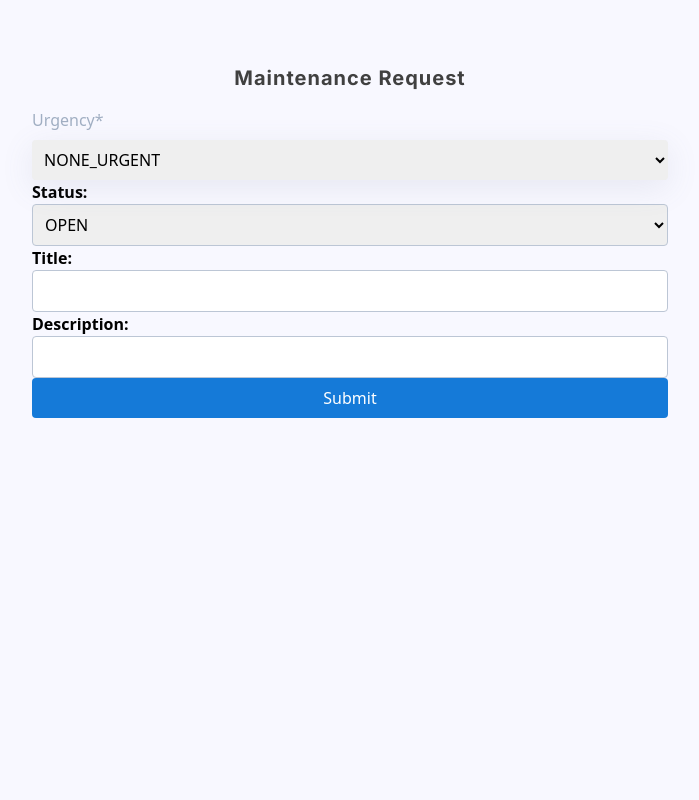
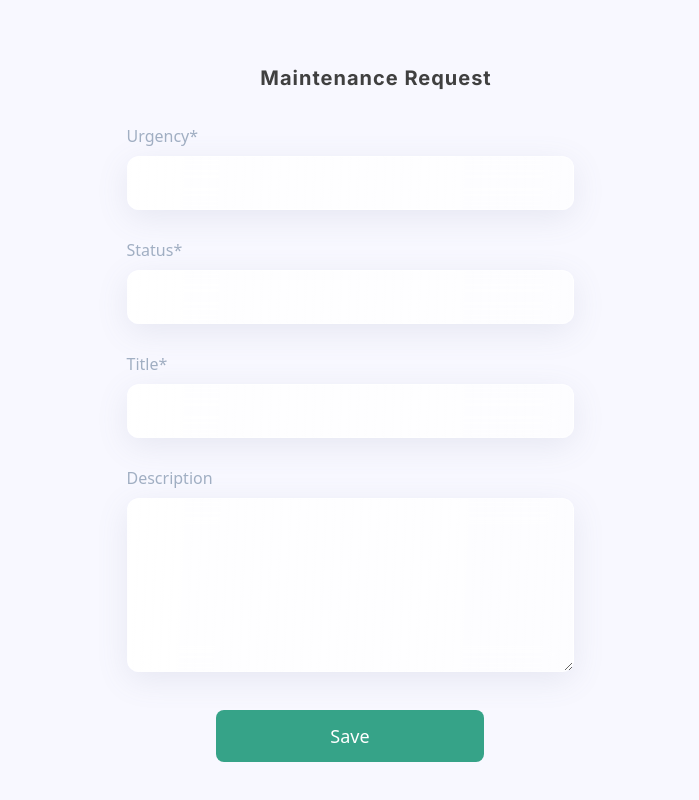
Before and after one commit to tefanhhh/erin-living-maintenance-request, a Next.js app in the folder client/: page /update in a window 1280 px wide. Shown: the top 800 px of the page, without its empty margins (290-989 px from the left). Built offline with nearby package versions, Linux system fonts and the light colour scheme.

Commit message:
refactor maintenance request form to use reusable form components and update validation schema

```diff
--- a/client/src/app/update/page.tsx
+++ b/client/src/app/update/page.tsx
@@ -2,27 +2,40 @@
 
 import { useForm } from 'react-hook-form'
 import { zodResolver } from '@hookform/resolvers/zod'
-import { z } from 'zod'
 import {
   MaintenanceRequestStatus,
   MaintenanceRequestUrgency,
 } from '@/gql/graphql'
 
-const schema = z.object({
-  title: z.string().nonempty('Title is required'),
-  description: z.string().optional(),
-  status: z.enum(
-    Object.values(MaintenanceRequestStatus) as [string, ...string[]],
-  ),
-  urgency: z.enum(
-    Object.values(MaintenanceRequestUrgency) as [string, ...string[]],
-  ),
-})
+import FormGroup from '@/app/components/form/Group'
+import FormSelect from '@/app/components/form/Select'
+import FormInput from '@/app/components/form/Input'
+import FormTextarea from '@/app/components/form/Textarea'
+import FormError from '@/app/components/form/Error'
+import {
+  maintenanceRequestSchema,
+  MaintenanceRequestSchema,
+} from '../schema/maintnance-request.schema'
+import Link from 'next/link'
 
-type Schema = z.output<typeof schema>
+function humanizeEnumText(text: string): string {
+  return text
+    .split('_')
+    .map(
+      (word: string) =>
+        word.charAt(0).toUpperCase() + word.slice(1).toLowerCase(),
+    )
+    .join(' ')
+}
 
-const statusOptions = Object.values(MaintenanceRequestStatus)
-const urgencyOptions = Object.values(MaintenanceRequestUrgency)
+const statusOptions = Object.values(MaintenanceRequestStatus).map((it) => ({
+  label: humanizeEnumText(it),
+  value: it,
+}))
+const urgencyOptions = Object.values(MaintenanceRequestUrgency).map((it) => ({
+  label: humanizeEnumText(it),
+  value: it,
+}))
 
 export default function Page() {
   const {
@@ -30,82 +43,67 @@ export default function Page() {
     handleSubmit,
     formState: { errors, isSubmitting },
   } = useForm({
-    resolver: zodResolver(schema),
+    resolver: zodResolver(maintenanceRequestSchema),
     defaultValues: {
       title: '',
       description: '',
-      status: MaintenanceRequestStatus.Open,
-      urgency: MaintenanceRequestUrgency.NoneUrgent,
+      status: '',
+      urgency: '',
     },
   })
 
-  const onSubmit = (data: Schema) => {
+  const onSubmit = (data: MaintenanceRequestSchema) => {
     console.log('Form Data:', data)
   }
 
   return (
     <div className="container mx-auto px-4 sm:px-0 py-16">
-      <h1 className="font-inter font-bold text-center text-foreground text-xl tracking-wider mb-4">
+      <div className="flex items-center justify-center gap-8 mb-8">
+        <Link href="/" className="w-5 h-5">
+          <span className="icon-[heroicons--arrow-left] w-5 h-5"></span>
+        </Link>
+        <h1 className="font-inter font-bold text-center text-foreground text-xl tracking-wider">
           Maintenance Request
         </h1>
-      <form onSubmit={handleSubmit(onSubmit)}>
-        <div>
-          <label className="block text-gray mb-2">
-            Urgency<span>*</span>
-          </label>
-          <select
-            {...register('urgency')}
-            className="w-full p-2 rounded"
-            style={{
-              backdropFilter: 'blur(12px)',
-              boxShadow: '0px 8px 32px 0px rgba(110, 113, 145, 0.12)',
-            }}
-          >
-            {urgencyOptions.map((it, i) => (
-              <option key={i} value={it}>
-                {it}
-              </option>
-            ))}
-          </select>
       </div>
+      <form onSubmit={handleSubmit(onSubmit)} className="max-w-[447px] mx-auto">
+        <FormGroup label="Urgency" required className="mb-7">
+          <FormSelect
+            name="urgency"
+            options={urgencyOptions}
+            register={register}
+          />
+          {errors.urgency && <FormError error={errors.urgency.message} />}
+        </FormGroup>
+        <FormGroup label="Status" required className="mb-7">
+          <FormSelect
+            name="status"
+            options={statusOptions}
+            register={register}
+          />
+          {errors.status && <FormError error={errors.status.message} />}
+        </FormGroup>
 
-        <div>
-          <label className="block font-semibold">Status:</label>
-          <select {...register('status')} className="w-full p-2 border rounded">
-            {statusOptions.map((it, i) => (
-              <option key={i} value={it}>
-                {it}
-              </option>
-            ))}
-          </select>
-        </div>
+        <FormGroup label="Title" required className="mb-7">
+          <FormInput name="title" register={register} />
+          {errors.title && <FormError error={errors.title.message} />}
+        </FormGroup>
 
-        <div>
-          <label className="block font-semibold">Title:</label>
-          <input {...register('title')} className="w-full p-2 border rounded" />
-          {errors.title && (
-            <p className="text-red-500">{errors.title.message}</p>
+        <FormGroup label="Description" className="mb-7">
+          <FormTextarea name="description" register={register} />
+          {errors.description && (
+            <FormError error={errors.description.message} />
           )}
-        </div>
-
-        <div>
-          <label className="block font-semibold">Description:</label>
-          <input
-            {...register('description')}
-            className="w-full p-2 border rounded"
-          />
-          {errors.description && (
-            <p className="text-red-500">{errors.description.message}</p>
-          )}
-        </div>
-
+        </FormGroup>
+        <div className="flex items-center justify-center mt-8">
           <button
             type="submit"
             disabled={isSubmitting}
-          className="w-full bg-blue-500 text-white p-2 rounded hover:bg-blue-600 disabled:opacity-50"
+            className="w-[268px] bg-primary text-white p-3 text-lg disabled:opacity-50 rounded-lg"
           >
-          {isSubmitting ? 'Submitting...' : 'Submit'}
+            {isSubmitting ? 'Saving...' : 'Save'}
           </button>
+        </div>
       </form>
     </div>
   )
```
Lines whose indentation alone changed are shown as unchanged.
